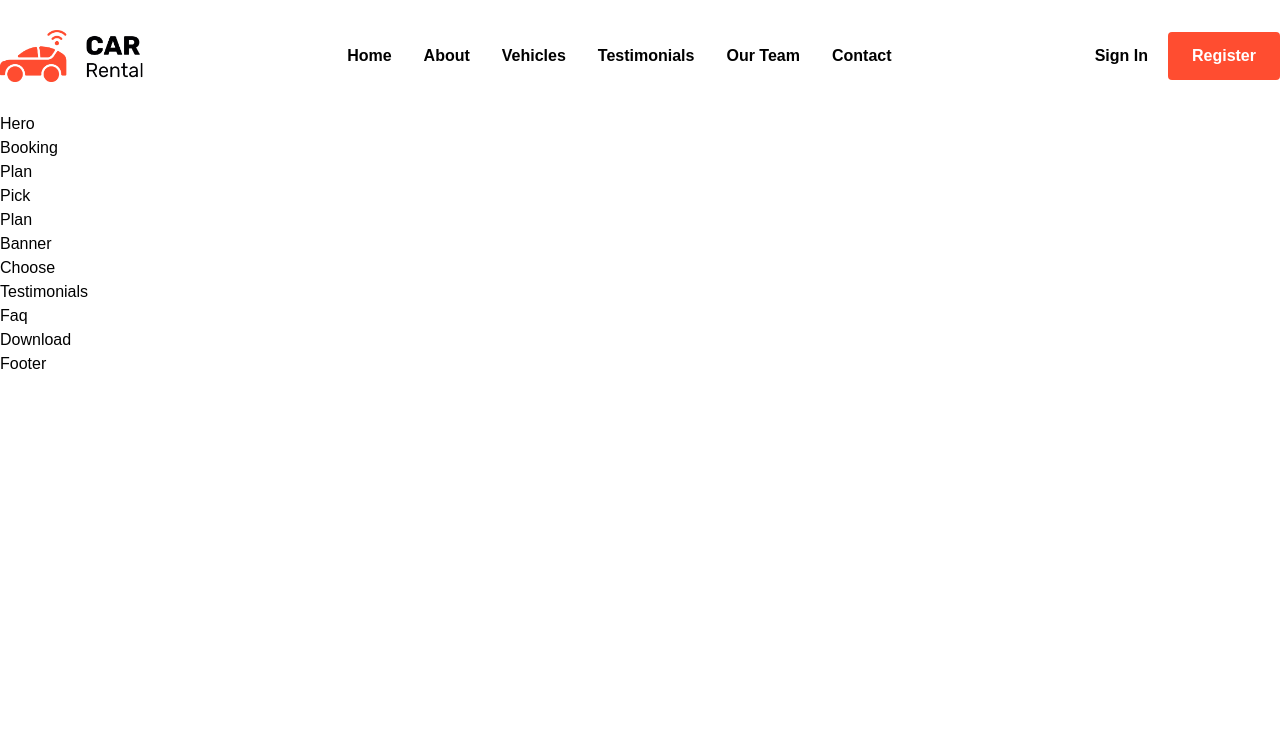
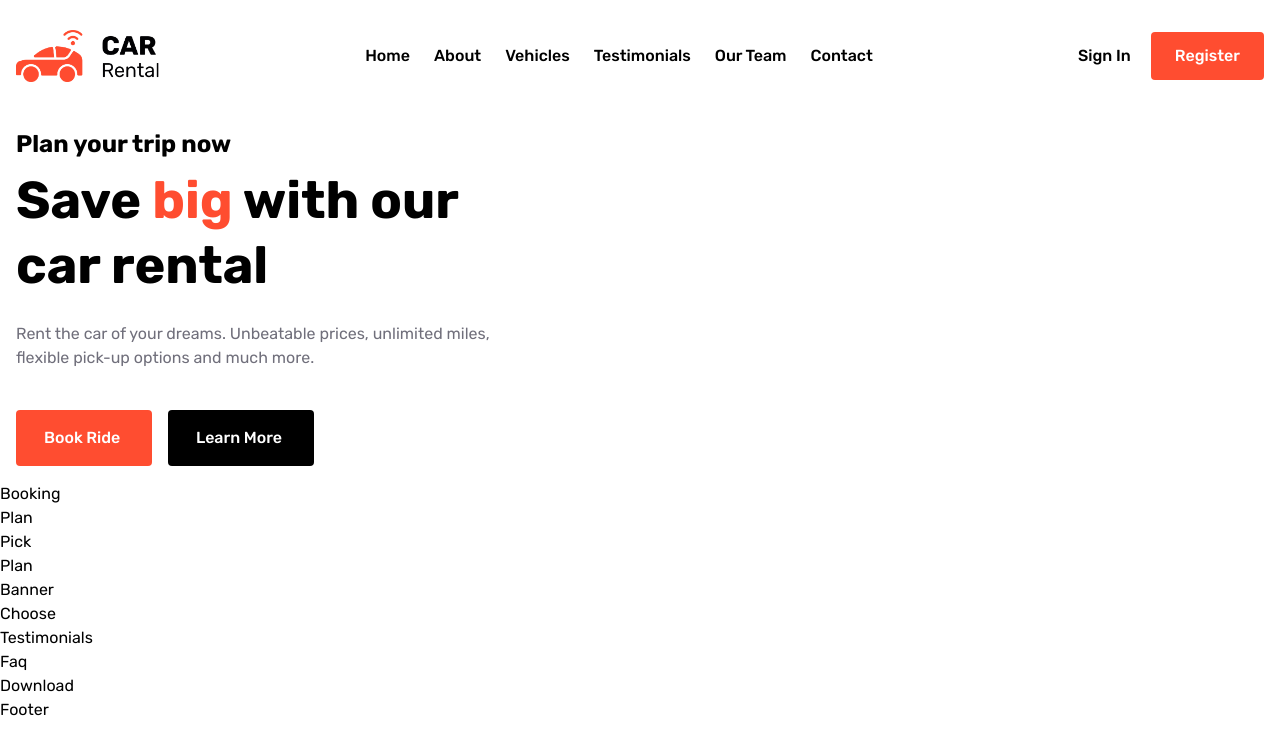
Before and after one commit to KarolKotomski/Car-Rental, a React (Create React App) app: page / in a window 1280 px wide. Shown: the top 754 px of the page. Built offline with nearby package versions, Linux system fonts and the light colour scheme.

Commit message:
Hero and Navbar component styled. New font added

```diff
--- a/public/index.html
+++ b/public/index.html
@@ -7,6 +7,11 @@
 		<meta
 			name="car-rental website"
 			content="Web site created using create-react-app" />
+		<link rel="preconnect" href="https://fonts.googleapis.com" />
+		<link rel="preconnect" href="https://fonts.gstatic.com" crossorigin />
+		<link
+			href="https://fonts.googleapis.com/css2?family=Rubik:wght@300;400;500;600;700&display=swap"
+			rel="stylesheet" />
 	</head>
 	<body>
 		<noscript>You need to enable JavaScript to run this app.</noscript>
--- a/src/components/Hero.tsx
+++ b/src/components/Hero.tsx
@@ -1,9 +1,31 @@
-import React from 'react'
+import React from "react";
 
 const Hero = () => {
-  return (
-    <div>Hero</div>
-  )
-}
+	return (
+		<div className='container flex'>
+			<div className='flex-col max-w-lg py-4'>
+				<div>
+					<h4 className='text-2xl font-bold'>Plan your trip now</h4>
+					<h1 className='text-[3.25rem] leading-tight font-extrabold pb-6 pt-2'>
+						Save <span className='text-orange'>big</span> with our car rental
+					</h1>
+					<p className='pb-10 text-gray2'>
+						Rent the car of your dreams. Unbeatable prices, unlimited miles,
+						flexible pick-up options and much more.
+					</p>
+				</div>
+				<div className='font-medium'>
+					<button className='bg-orange py-4 px-7 rounded text-white mr-4'>
+						Book Ride <img className='inline' src='' alt='' />
+					</button>
+					<button className='bg-black text-white py-4 px-7 rounded'>
+						Learn More <img className='inline' src='' alt='' />
+					</button>
+				</div>
+			</div>
+			<div className=''></div>
+		</div>
+	);
+};
 
-export default Hero
+export default Hero;
--- a/src/components/Navbar.tsx
+++ b/src/components/Navbar.tsx
@@ -1,13 +1,14 @@
 import React from "react";
-import logo from "../images/logo/logo.png"
+import logo from "../images/logo/logo.png";
 
 const Navbar = () => {
-	return <nav>
-		<div className="container mx-auto h-28 flex justify-between items-center font-bold">
-			<div className="w-36">
-				<img src={logo} alt="logo" />
+	return (
+		<nav>
+			<div className='container mx-auto h-28 flex justify-between items-center font-medium'>
+				<div className='w-36'>
+					<img src={logo} alt='logo' />
 				</div>
-			<ul className="flex gap-8">
+				<ul className='flex gap-6'>
 					<li>Home</li>
 					<li>About</li>
 					<li>Vehicles</li>
@@ -15,12 +16,15 @@ const Navbar = () => {
 					<li>Our Team</li>
 					<li>Contact</li>
 				</ul>
-			<div className="flex gap-5">
-				<button >Sign In</button>
-				<button className="bg-orange py-3 px-6 text-white rounded">Register</button>
+				<div className='flex gap-5'>
+					<button>Sign In</button>
+					<button className='bg-orange py-3 px-6 text-white rounded'>
+						Register
+					</button>
 				</div>
 			</div>
-	</nav>;
+		</nav>
+	);
 };
 
 export default Navbar;
--- a/src/index.css
+++ b/src/index.css
@@ -5,5 +5,5 @@
 * {
 	box-sizing: border-box;
 	scroll-behavior: smooth;
-	font-family: Rubik, sans-serif;
+	font-family: 'Rubik', sans-serif;
 }
--- a/tailwind.config.js
+++ b/tailwind.config.js
@@ -9,11 +9,12 @@ module.exports = {
 			lg: "1024px",
 			xl: "1280px",
 			"2xl": "1440px",
-    },
+		},
 
-    container: {
-      center: true,
-    },
+		container: {
+			center: true,
+			padding: "1rem",
+		},
 
 		extend: {
 			colors: {
@@ -22,6 +23,11 @@ module.exports = {
 				gray2: "#706f7b",
 				gray3: "#ECECEC",
 			},
+
+			backgroundImage: {
+				hero: "url('images/hero/hero-bg.png')",
+				heroCar: "url('images/hero/main-car.png')",
+			},
 		},
 	},
 	plugins: [],
```
Lines whose indentation alone changed are shown as unchanged.
